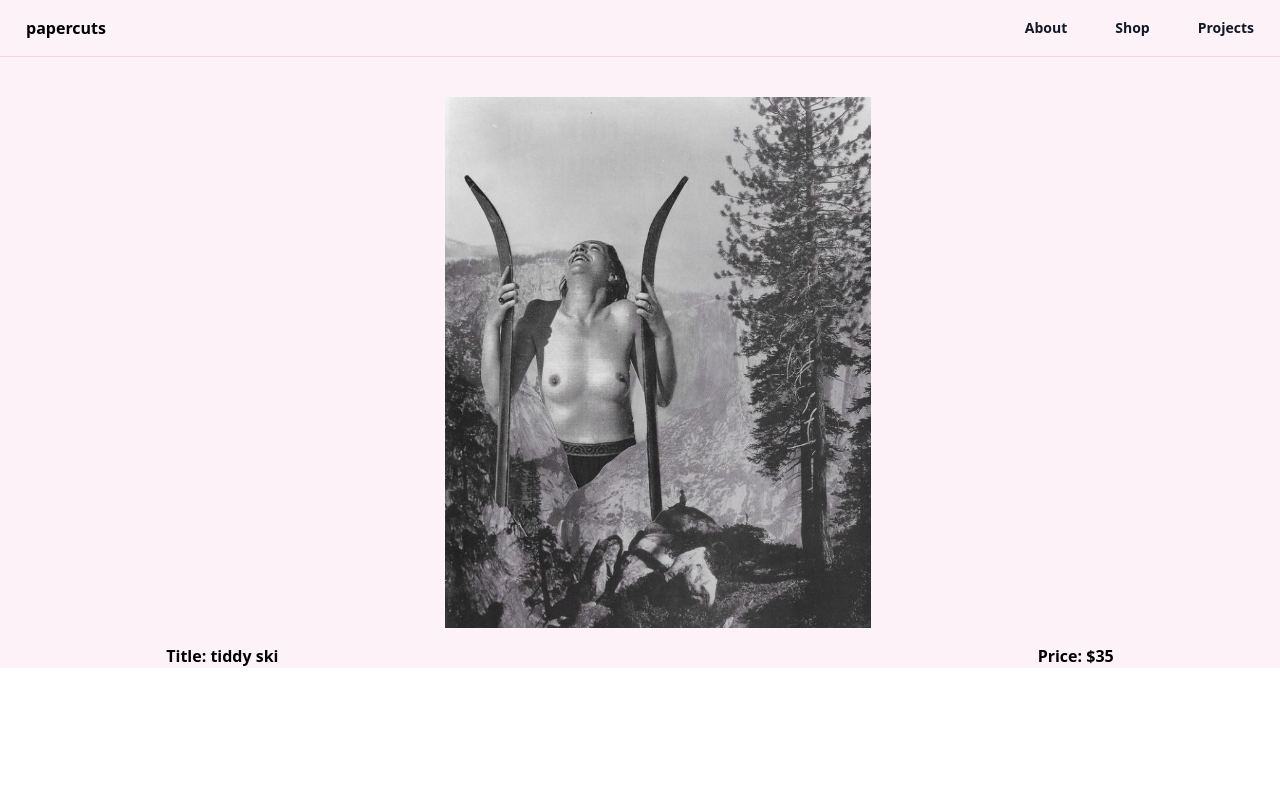
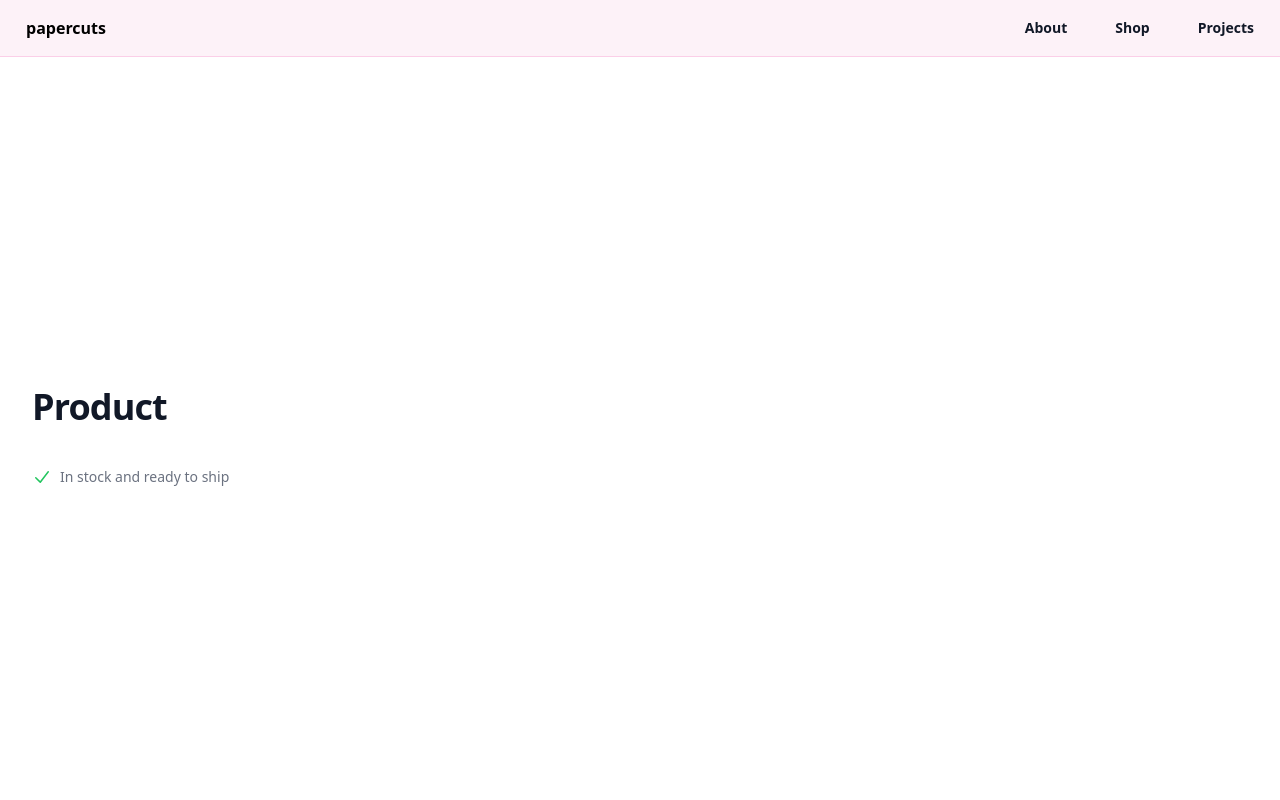
Before and after one commit to croberts27/papercuts, a React (Vite) app: page /product/11 in a window 1280 px wide. Shown: the top 800 px of the page. Built offline with nearby package versions, Linux system fonts and the light colour scheme.

Commit message:
added purchase component

```diff
--- a/src/components/artDisplay.jsx
+++ /dev/null
@@ -1,7 +0,0 @@
-function artDisplay (){
-    return (
-        <>
-
-        </>
-    )
-}
--- /dev/null
+++ b/src/components/purchase.jsx
@@ -0,0 +1,82 @@
+import { useState } from "react";
+import {
+  CheckIcon,
+  QuestionMarkCircleIcon,
+  StarIcon,
+} from "@heroicons/react/20/solid";
+import { RadioGroup } from "@headlessui/react";
+import { ShieldCheckIcon } from "@heroicons/react/24/outline";
+import product from "../pages/product";
+
+function classNames(...classes) {
+  return classes.filter(Boolean).join(" ");
+}
+
+function Purchase() {
+  return (
+    <>
+      <div className="bg-white">
+        <div className="mx-auto max-w-2xl px-4 py-16 sm:px-6 sm:py-24 lg:grid lg:max-w-7xl lg:grid-cols-2 lg:gap-x-8 lg:px-8">
+          {/* Product details */}
+          <div className="lg:max-w-lg lg:self-end">
+            <nav aria-label="Breadcrumb">
+              <ol role="list" className="flex items-center space-x-2"></ol>
+            </nav>
+
+            <div className="mt-4">
+              <h1 className="text-3xl font-bold tracking-tight text-gray-900 sm:text-4xl">
+                {product.name}
+              </h1>
+            </div>
+
+            <section aria-labelledby="information-heading" className="mt-4">
+              <h2 id="information-heading" className="sr-only">
+                Product information
+              </h2>
+
+              <div className="flex items-center">
+                <p className="text-lg text-gray-900 sm:text-xl">
+                  {product.price}
+                </p>
+
+                <div className="ml-4 border-l border-gray-300 pl-4">
+                  <h2 className="sr-only">Reviews</h2>
+                  <div className="flex items-center">
+                    <div>
+                      <div className="flex items-center"></div>
+                    </div>
+                  </div>
+                </div>
+              </div>
+
+              <div className="mt-4 space-y-6">
+                <p className="text-base text-gray-500">{product.description}</p>
+              </div>
+
+              <div className="mt-6 flex items-center">
+                <CheckIcon
+                  className="h-5 w-5 flex-shrink-0 text-green-500"
+                  aria-hidden="true"
+                />
+                <p className="ml-2 text-sm text-gray-500">
+                  In stock and ready to ship
+                </p>
+              </div>
+            </section>
+          </div>
+
+          {/* Product image */}
+          <div className="mt-10 lg:col-start-2 lg:row-span-2 lg:mt-0 lg:self-center">
+            <div className="aspect-h-1 aspect-w-1 overflow-hidden rounded-lg"></div>
+          </div>
+
+          {/* Product form */}
+          <div className="mt-10 lg:col-start-1 lg:row-start-2 lg:max-w-lg lg:self-start"></div>
+        </div>
+      </div>
+      )
+    </>
+  );
+}
+
+export default Purchase;
--- a/src/pages/product.jsx
+++ b/src/pages/product.jsx
@@ -2,7 +2,7 @@
 import React from "react";
 import { useParams } from "react-router-dom";
 import { products } from "./shop";
-
+import Purchase from "../components/purchase";
 function Product() {
   // Access the product ID from the URL params
   let { productId } = useParams();
@@ -19,7 +19,9 @@ function Product() {
 
   return (
     <main>
+      <Purchase />
       <div className="flex flex-wrap items-end align-middle justify-evenly bg-pink-50">
+
         <h2 className="font-bold">Title: {product.name}</h2>
         <img
           className="w-1/3 h-1/3 my-10 "
--- a/tailwind.config.js
+++ b/tailwind.config.js
@@ -5,5 +5,5 @@ export default {
   theme: {
     extend: {},
   },
-  plugins: [require("@tailwindcss/aspect-ratio")],
+  plugins: [require("@tailwindcss/aspect-ratio")]
 };
```
